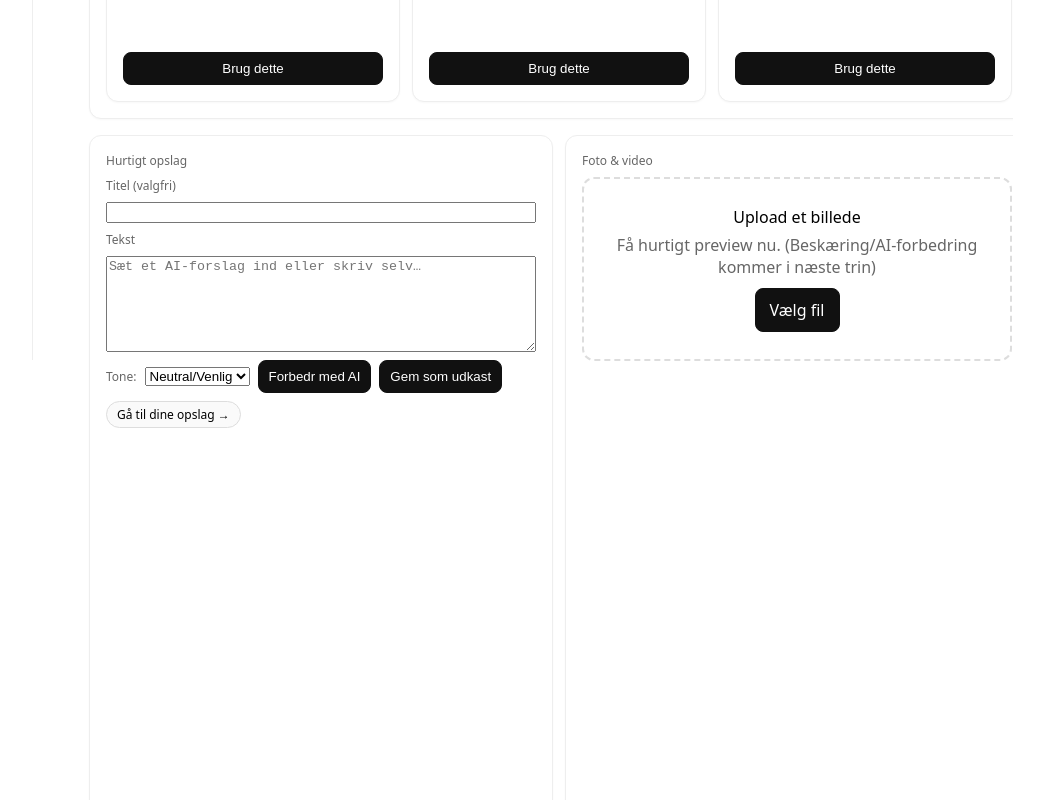
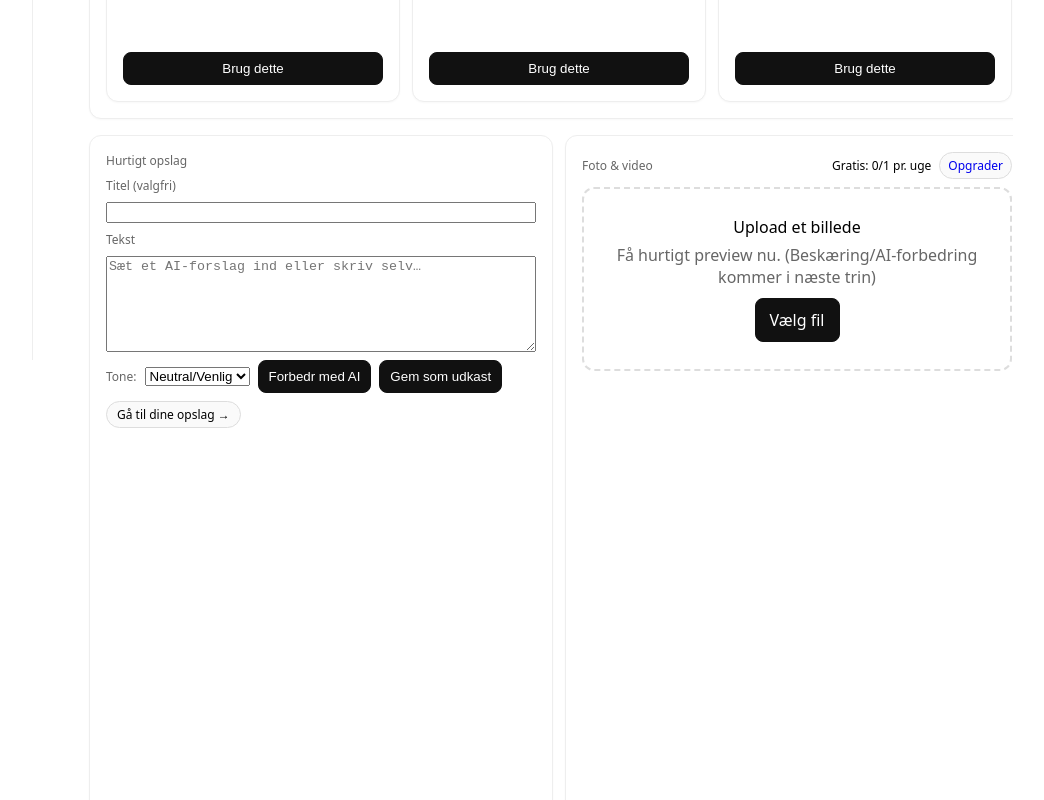
Before and after one commit to obe2904-dev/p2g-app, a Next.js app: page /dashboard in a window 1280 px wide. Shown: the part 440-1240 px from the top of the page, without its empty margins (227-1271 px from the left). Built offline with nearby package versions, Linux system fonts and the light colour scheme; no server answers; the database is empty.

Commit message:
Update TabAiAssistant.tsx

```diff
--- a/components/dashboard/TabAiAssistant.tsx
+++ b/components/dashboard/TabAiAssistant.tsx
@@ -448,8 +448,19 @@ export default function TabAiAssistant({ onAiTextUse }: { onAiTextUse?: () => vo
           </div>
         </Card>
 
-        {/* B) Foto & video – fast højde; bundlinje inde i kortet */}
-        <Card title="Foto & video" style={{ height: PANEL_HEIGHT, display:'flex', flexDirection:'column' }}>
+        {/* B) Foto & video – fast højde; kvote i header; bundlinje inde i kortet */}
+        <Card
+          title="Foto & video"
+          headerRight={
+            <div style={{ fontSize:12, display:'flex', gap:8, alignItems:'center' }}>
+              <span>Gratis: {USED_EDITS_THIS_WEEK}/{FREE_WEEKLY_EDIT_LIMIT} pr. uge</span>
+              <a href="/pricing" style={{ textDecoration:'none', border:'1px solid #ddd', borderRadius:999, padding:'4px 8px', background:'#fafafa' }}>
+                Opgrader
+              </a>
+            </div>
+          }
+          style={{ height: PANEL_HEIGHT, display:'flex', flexDirection:'column', overflow:'hidden' }}
+        >
           {!photoPreview ? (
             <div
               style={{
@@ -528,7 +539,7 @@ export default function TabAiAssistant({ onAiTextUse }: { onAiTextUse?: () => vo
                 />
               </div>
 
-              {/* Bundlinje: Valgte + Gratis-kvote (ALTID inde i kortet) */}
+              {/* Bundlinje: Valgte (ALTID inde i kortet) */}
               <div style={{
                 marginTop:4, paddingTop:8, borderTop:'1px solid #eee',
                 display:'flex', gap:8, alignItems:'center', justifyContent:'space-between', flexWrap:'wrap'
@@ -536,12 +547,7 @@ export default function TabAiAssistant({ onAiTextUse }: { onAiTextUse?: () => vo
                 <div style={{ fontSize:13 }}>
                   Valgte ændringer: <strong>{selectedPhotoIds.size} / {maxSelectable}</strong>
                 </div>
-                <div style={{ fontSize:12, opacity:0.9, display:'flex', gap:8, alignItems:'center' }}>
-                  <span>Gratis: {USED_EDITS_THIS_WEEK}/{FREE_WEEKLY_EDIT_LIMIT} pr. uge</span>
-                  <a href="/pricing" style={{ textDecoration:'none', border:'1px solid #ddd', borderRadius:999, padding:'4px 8px', background:'#fafafa' }}>
-                    Opgrader
-                  </a>
-                </div>
+                {/* Hvis du også vil vise kvoten her, kan du tilføje den igen — men nu ligger den i headeren */}
               </div>
             </div>
           )}
```
